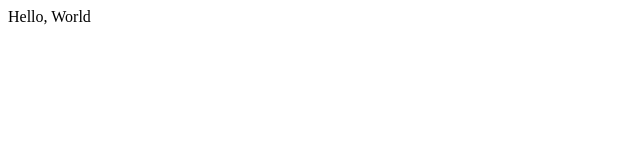
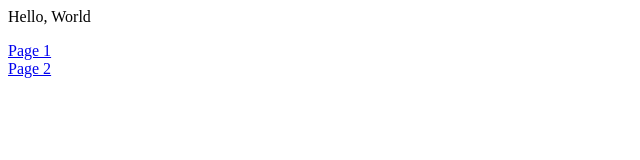
Before and after one commit to nancy134/cloudcomputing, a plain HTML site: page index.html in a window 1280 px wide. Shown: the whole page, without its empty margins (0-640 px from the left). Drawn offline with Linux system fonts and the light colour scheme.

Commit message:
Add two links

```diff
--- a/index.html
+++ b/index.html
@@ -1,5 +1,7 @@
 <html>
 <body>
 <p>Hello, World</p>
+<a href="./page1.html">Page 1</a><br/>
+<a href="./page2.html">Page 2</a><br/>
 </body>
 </html>
```
